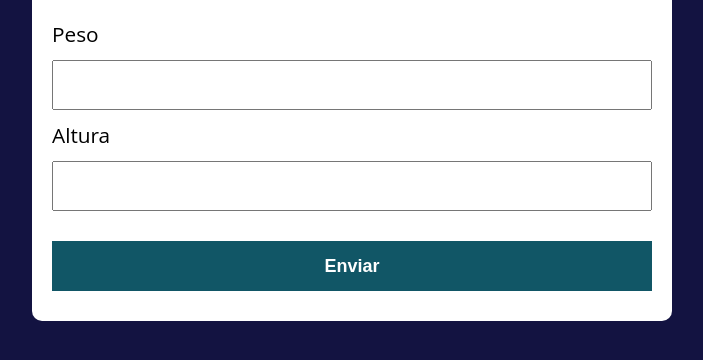
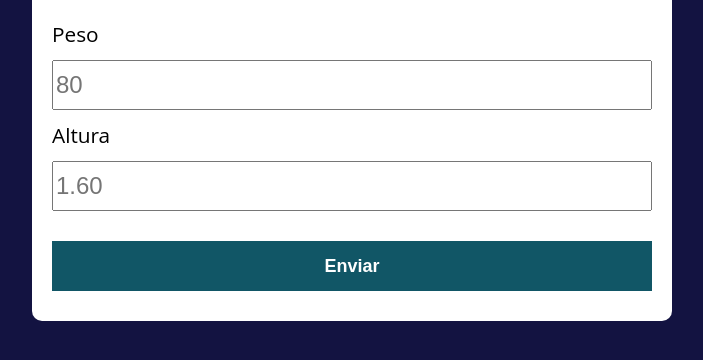
Before and after one commit to Wilson-Nhamue/Calculadora-imc, a plain HTML site: page index.html in a window 1280 px wide. Shown: the part 134-494 px from the top of the page, without its empty margins (288-991 px from the left). Drawn offline with Linux system fonts and the light colour scheme.

Commit message:
Actualizando placeholder de peso e altura

```diff
--- a/index.html
+++ b/index.html
@@ -12,9 +12,9 @@
         <h1>Calcule o seu IMC</h1>
         <form action="/" id="formulario" method="post">
             <label for="peso">Peso</label>
-            <input type="text" id="peso" name="peso">
+            <input type="text" id="peso" name="peso" placeholder="80">
             <label for="altura">Altura</label>
-            <input type="text" id="altura" name="altura">
+            <input type="text" id="altura" name="altura" placeholder="1.60">
             <button type="submit">Enviar</button>
         </form>
 
```
